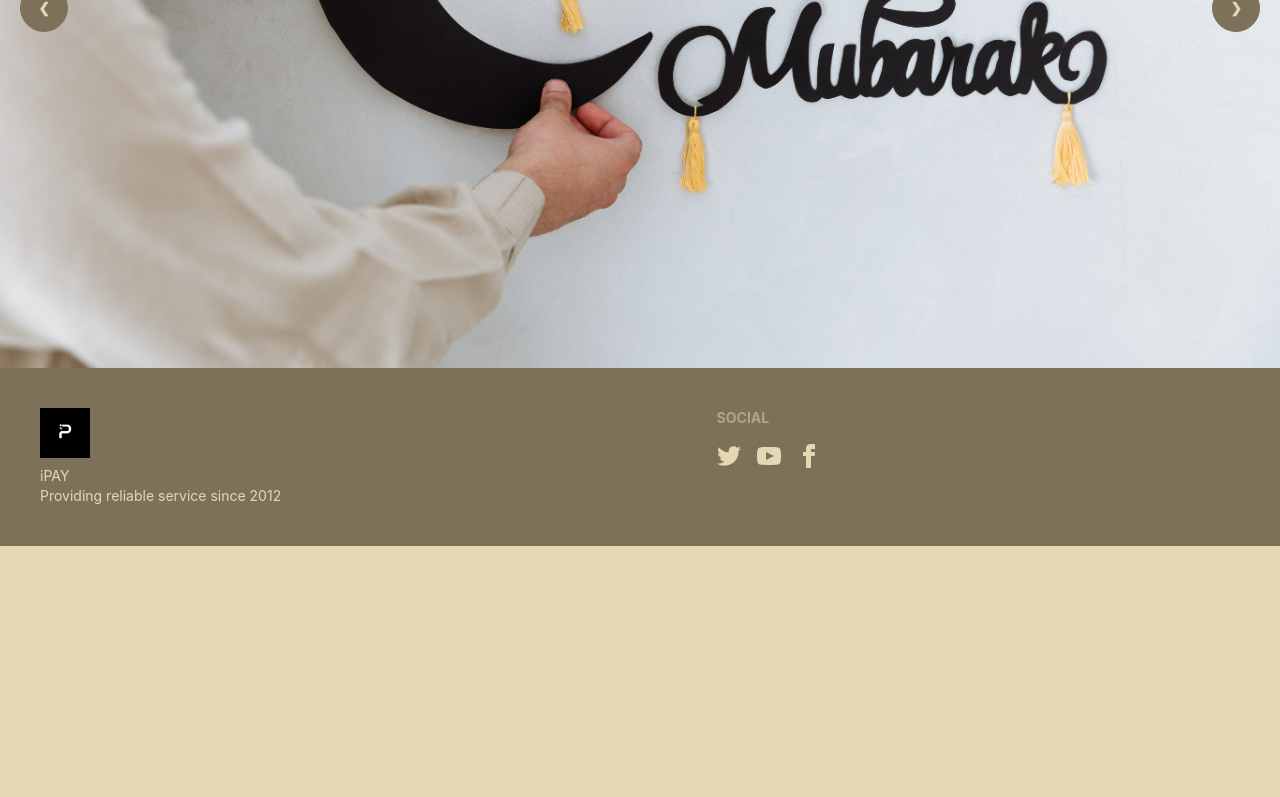
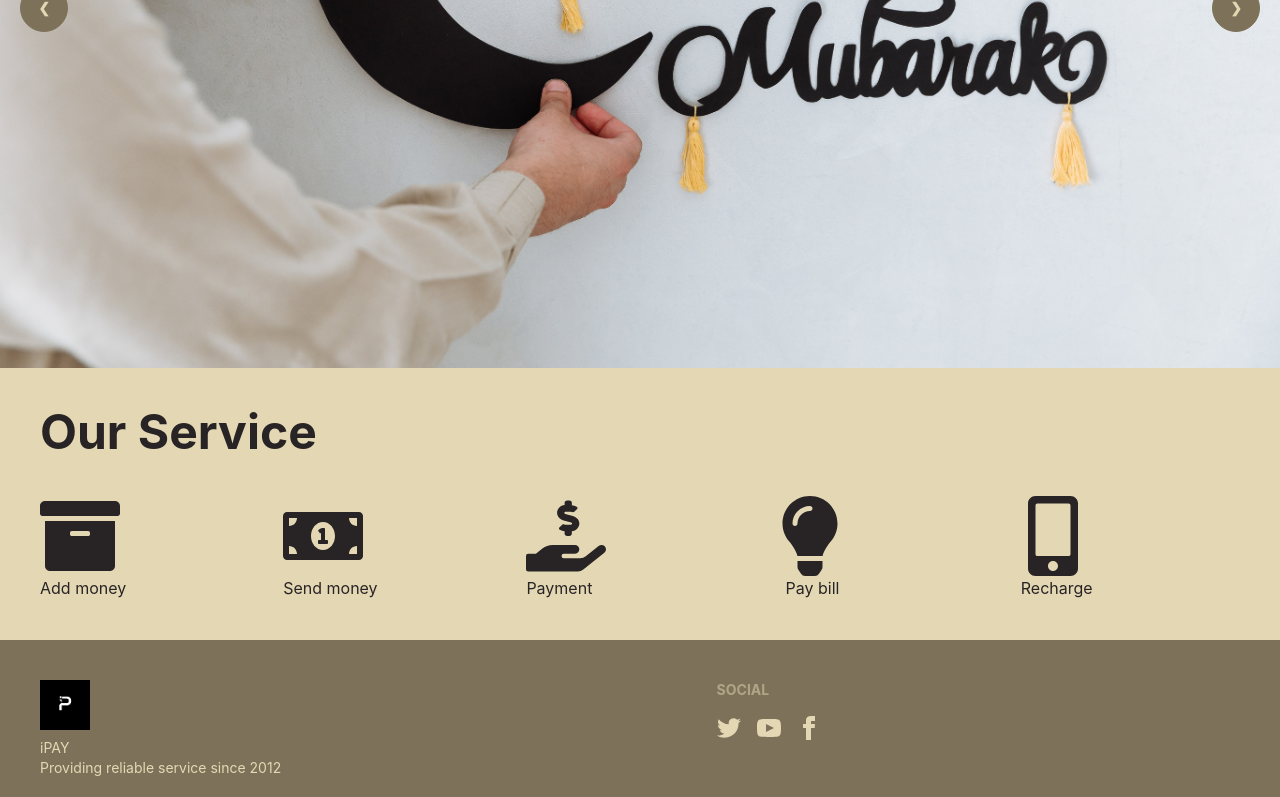
Before and after one commit to amanat-mahmud/iPay, a React (Create React App) app: page / in a window 1280 px wide. Shown: the part 416-1213 px from the top of the page. Before the commit the page ends 962 px from the top, so only its background shows below. Built offline with nearby package versions, Linux system fonts and the light colour scheme.

Commit message:
our services added

```diff
--- a/package.json
+++ b/package.json
@@ -9,6 +9,7 @@
     "daisyui": "^2.51.4",
     "react": "^18.2.0",
     "react-dom": "^18.2.0",
+    "react-icons": "^4.8.0",
     "react-router-dom": "^6.9.0",
     "react-scripts": "5.0.1",
     "web-vitals": "^2.1.4"
--- a/src/Pages/Home/Home.js
+++ b/src/Pages/Home/Home.js
@@ -1,11 +1,13 @@
 import Hero from "./Hero/Hero";
 
 import React from 'react';
+import OurService from "./OurService/OurService";
 
 const Home = () => {
     return (
         <div>
             <Hero></Hero>
+            <OurService/>
         </div>
     );
 };
--- /dev/null
+++ b/src/Pages/Home/OurService/OurService.js
@@ -0,0 +1,42 @@
+import React from 'react';
+import {FaMoneyBillAlt} from "react-icons/fa";
+import {FaArchive} from "react-icons/fa";
+import {FaHandHoldingUsd} from "react-icons/fa";
+import {FaLightbulb} from "react-icons/fa";
+import {FaMobileAlt} from "react-icons/fa";
+import { Link } from 'react-router-dom';
+
+const OurService = () => {
+    return (
+        <div className='m-10'>
+            <h1 className='text-5xl font-bold mb-10'>Our Service</h1>
+        <div className='grid grid-cols-5 gap-4'>
+            <div>
+                <Link to='/addmoney'>
+                    <FaArchive size={'80px'}/>
+                    <p>Add money</p>
+                </Link>
+
+            </div>
+            <div>
+                <FaMoneyBillAlt size={'80px'}/>
+                <p>Send money</p>
+            </div>
+            <div>
+                <FaHandHoldingUsd size={'80px'}/>
+                <p>Payment</p>
+            </div>
+            <div>
+                <FaLightbulb size={'80px'}/>
+                <p className='ml-4'>Pay bill</p>
+            </div>
+            <div>
+                <FaMobileAlt size={'80px'}/>
+                <p className='ml-2'>Recharge</p>
+            </div>
+        </div>
+        </div>
+    );
+};
+
+export default OurService;
```
Also changed, not shown: 1 other file (tests, documents, lock files or other folders).
